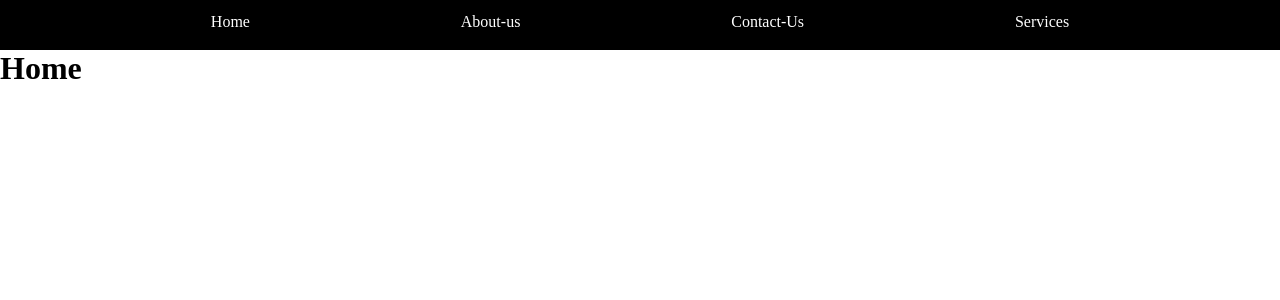
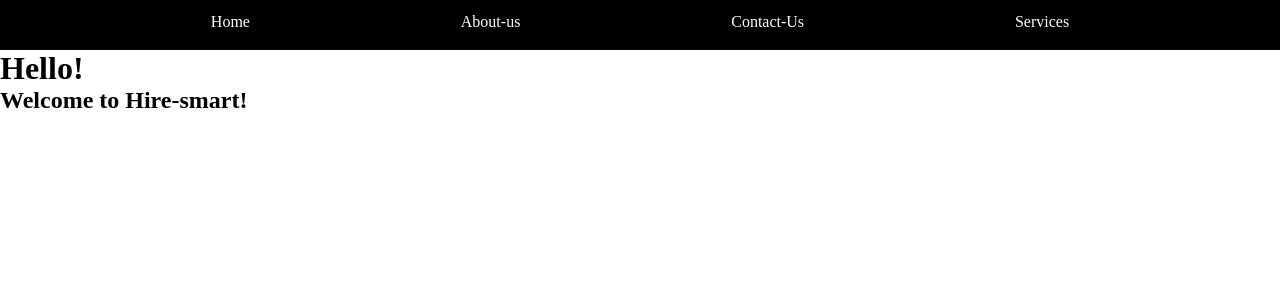
Before and after one commit to ChetnaNSharma/Alumni-Connect, a React (Create React App) app in the folder alumni-connect/: page / in a window 1280 px wide. Shown: the top 300 px of the page. Built offline with nearby package versions, Linux system fonts and the light colour scheme.

Commit message:
Update Home.js

```diff
--- a/alumni-connect/src/Components/Pages/Home/Home.js
+++ b/alumni-connect/src/Components/Pages/Home/Home.js
@@ -1,10 +1,12 @@
-import React from 'react'
+import React from 'react';
+import './Home.css';
 
 const Home = () => {
     return (
-        <div>
-            <h1>Home</h1>
-        </div>
+        <>
+            <h1>Hello!</h1>
+            <h2>Welcome to Hire-smart!</h2>
+        </>
     )
 }
 
```
